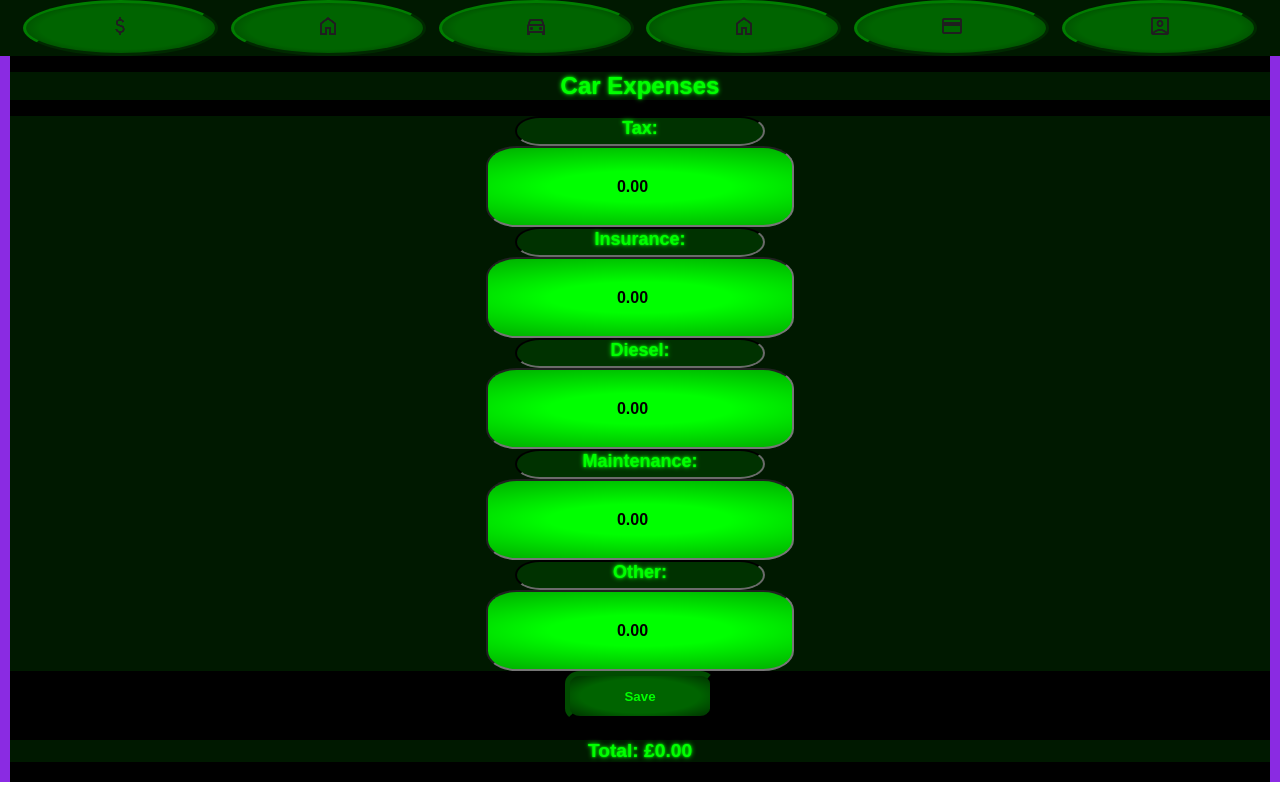
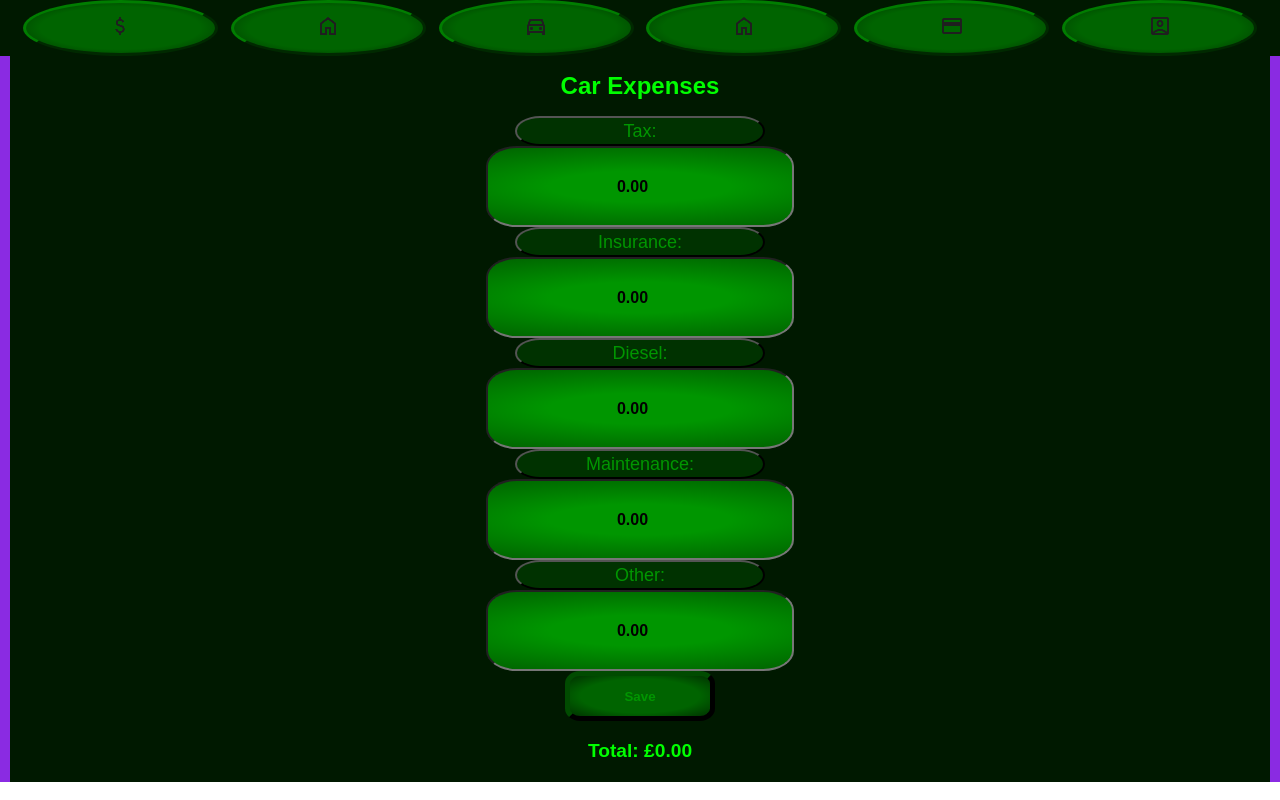
Before and after one commit to EddyUnavailable/financecalculator, a Next.js app: page /budget/car in a window 1280 px wide. Built offline with nearby package versions, Linux system fonts and the light colour scheme.

Commit message:
glowy affect

```diff
--- a/src/app/globals.css
+++ b/src/app/globals.css
@@ -16,9 +16,16 @@
 
 --background-gre1: radial-gradient(
   150% 100% at center,
-  rgb(0, 255, 0) 20%,
-  rgb(0, 175, 0) 60%,
-  rgb(0, 125, 0) 100%
+  rgb(0, 150, 0) 20%,
+  rgb(0, 125, 0) 40%,
+  rgb(0, 100, 0) 60%
+);
+
+--background-gre3: radial-gradient(
+  150% 100% at center,
+  rgb(0, 225, 0) 20%,
+  rgb(0, 200, 0) 40%,
+  rgb(0, 150, 0) 70%
 );
 
 --background-gre2: radial-gradient(
--- a/src/styles/layout.module.css
+++ b/src/styles/layout.module.css
@@ -30,3 +30,7 @@
     border: 3px outset var(--green-4);
     border-radius: 50%;
 }
+
+.icon {
+    color: var(--green-4);
+}
--- a/src/styles/page.module.css
+++ b/src/styles/page.module.css
@@ -1,10 +1,8 @@
 .main {
   display: flex;
   flex-direction: column;
-  background-color: #000;
-  color: #00ff00;
-
-  text-shadow: 0 0 2px #0f0, 0 0 5px #0f0;
+  background: var(--green-8);
+  color: var(--background-gre3);
 }
 
 .total {
@@ -15,12 +13,12 @@
   font-size: x-large;
 }
 .title, .total {
-  color: var(--green-0);
+  color: var(--background-gre3);
   text-align: center;
   background-color: var(--green-8);
   font-weight: 700;
   width: 100%;
-
+  height: 100%;
 }
 
 .form {
@@ -44,41 +42,57 @@
 }
 
 .label {
-  font-size: 20px;
-  color: var(--green-0);
-  font-weight: 700;
+  color: var(--green-3);
+  font-weight: 500;
   text-align: center;
   font-size: large;
-
+  font-style: unset;
+  align-content: center;
   background-color:var(--green-7);
   box-sizing: border-box;
   width: 250px;
   height: 30px;
   border-radius: 10% / 50%;
-  border: 2px inset var(--foreground);
+  border: 2px outset var(--green-9);
 
 }
 .input {
-
-  color: var(--green-9);
+  position: relative;
   width: 300px;
   height: 75px;
   text-align: center;
-  border-radius: 10% / 25%;
   font-weight: 800;
   font-size: medium;
+  border-radius: 10% / 25%;
   background: var(--background-gre1);
+  transition: background 0.3s ease;
+}
 
+.input:hover {
+  animation: fadeGradient 1.5s forwards;
+}
+
+@keyframes fadeGradient {
+  0% {
+    background: var(--background-gre1);
+  }
+  100% {
+    background: var(--background-gre3);
+  }
 }
 
 .button {
-  color: var(--green-0);
+  color: var(--green-3);
   width: 150px;
   height: 50px;
   font-weight: 900;
   background: var(--background-gre2);
   border-radius: 10% / 25%;
   border: 5px outset var(--green-6);
+}
+
+.button:hover {
+  border: 5px outset var(--green-2);
 }
 
 .section {
```
